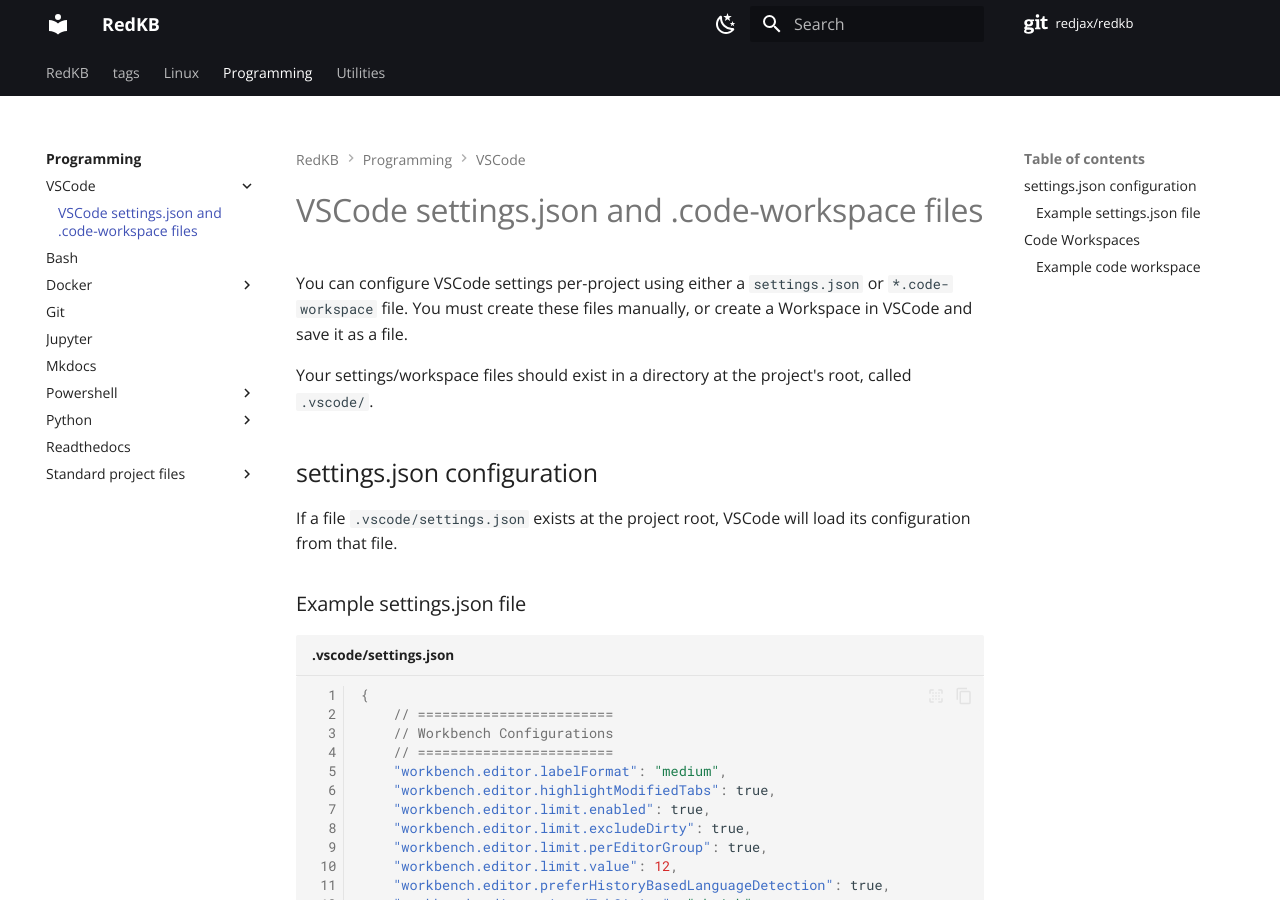
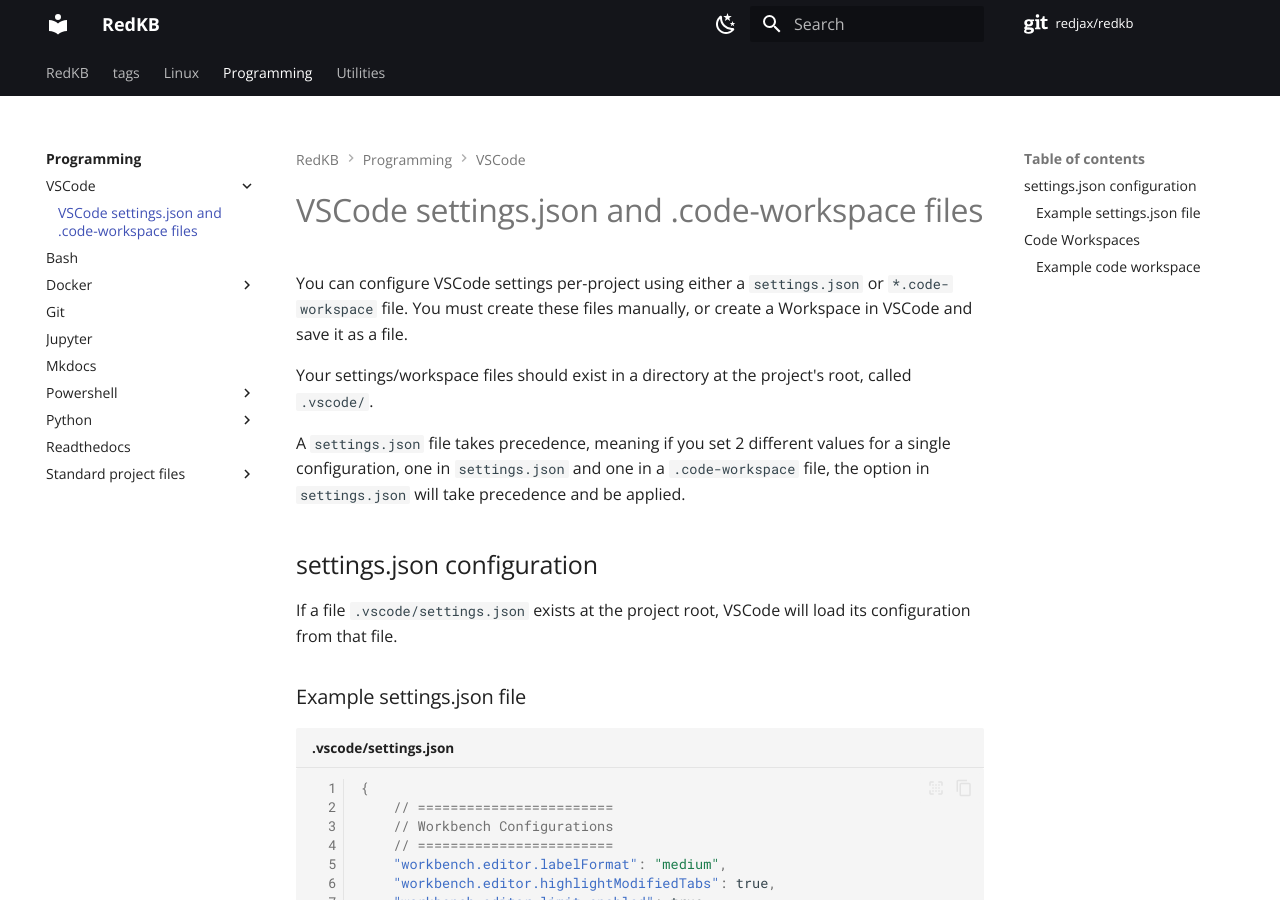
Before and after one commit to redjax/redkb, an MkDocs documentation site: the page built from docs/programming/VSCode/settings.json.md, in a window 1280 px wide and 900 px high. Built offline with MkDocs 1.6.1 and Material for MkDocs 9.7.7, drawn with Linux system fonts in a browser that asks for light colours; comment, search, counter and statistics services are not loaded.

Commit message:
Update dependencies.
add vscode settings.json

update settings.json docs

```diff
--- a/docs/programming/VSCode/settings.json.md
+++ b/docs/programming/VSCode/settings.json.md
@@ -3,6 +3,8 @@
 You can configure VSCode settings per-project using either a `settings.json` or `*.code-workspace` file. You must create these files manually, or create a Workspace in VSCode and save it as a file.
 
 Your settings/workspace files should exist in a directory at the project's root, called `.vscode/`.
+
+A `settings.json` file takes precedence, meaning if you set 2 different values for a single configuration, one in `settings.json` and one in a `.code-workspace` file, the option in `settings.json` will take precedence and be applied.
 
 ## settings.json configuration
 
--- a/pyproject.toml
+++ b/pyproject.toml
@@ -30,7 +30,6 @@
     "ruff>=0.2.1",
     "nox>=2023.4.22",
     "pre-commit>=3.6.1",
-    "pdm-bump>=0.7.3",
 ]
 
 [tool.pdm.scripts]
```
Also changed, not shown: 1 other file.
